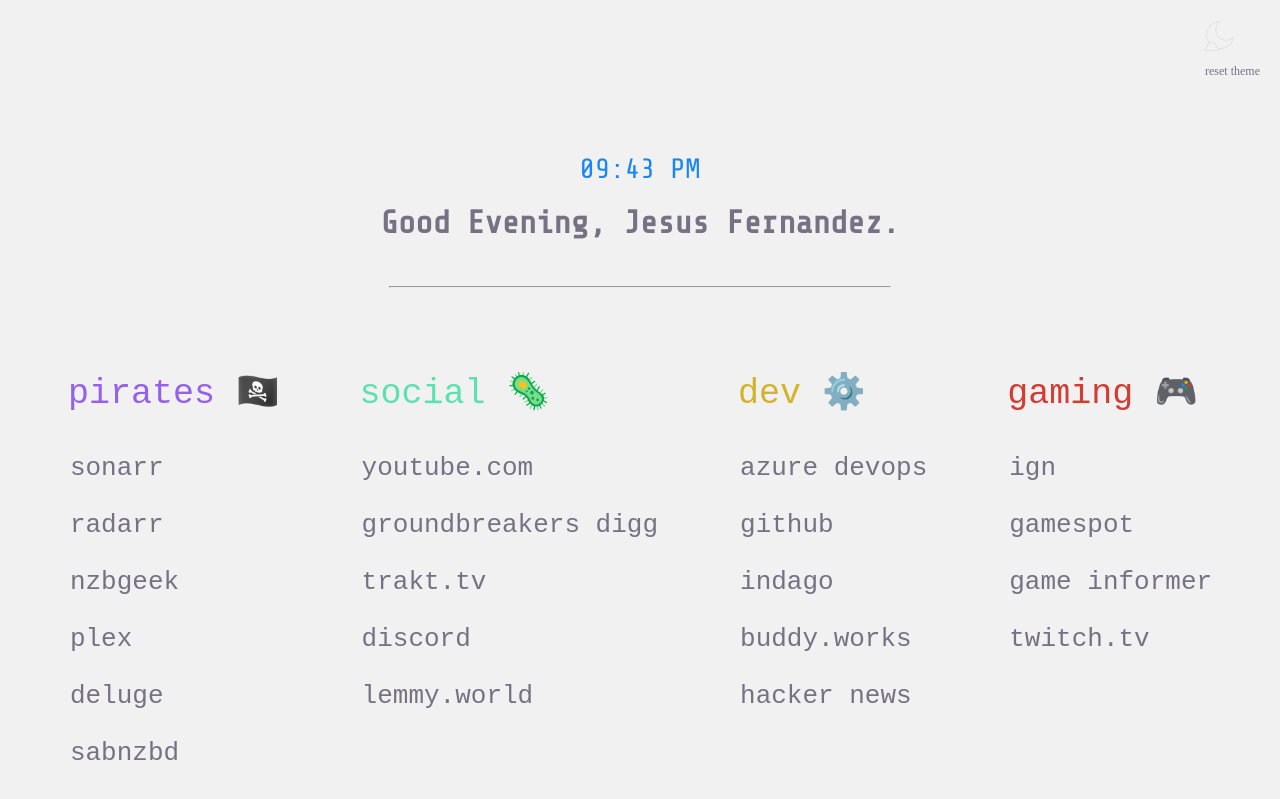
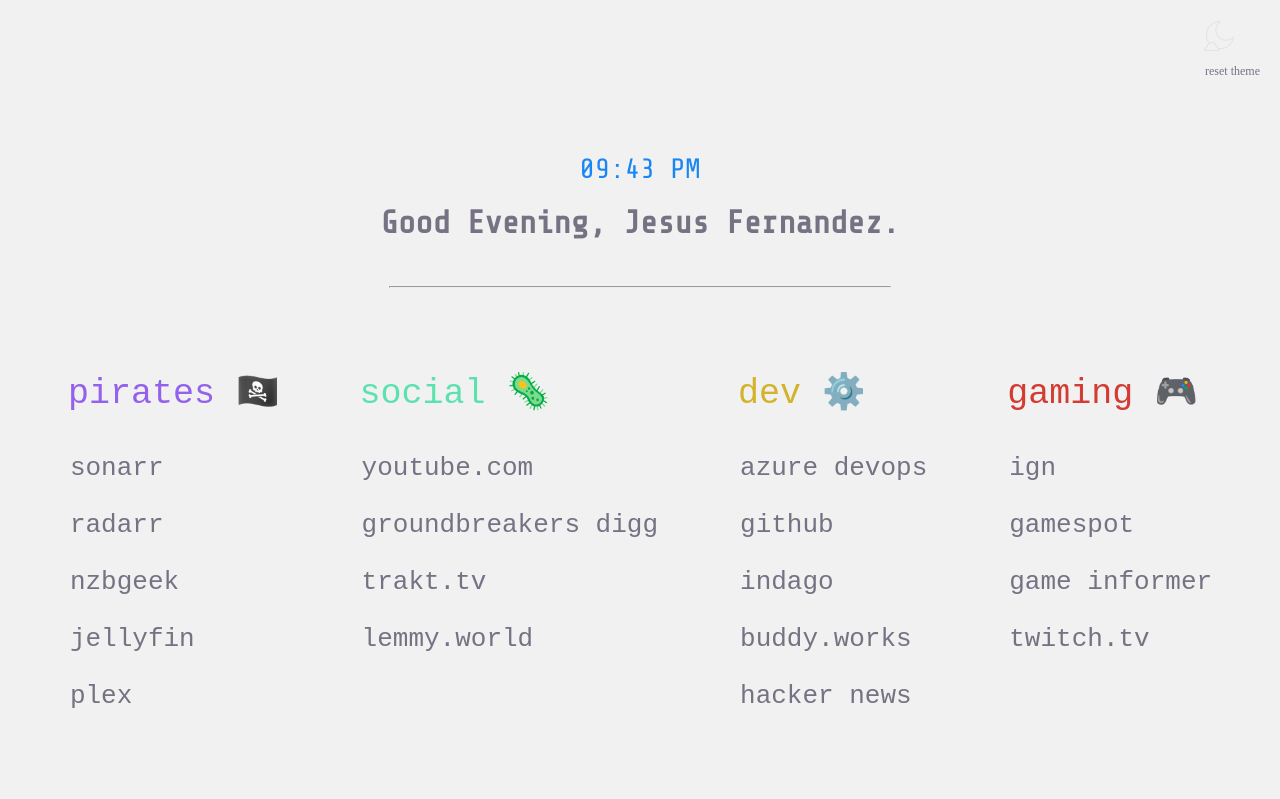
Before and after one commit to jesusOmar/jesusomar.github.io, a Jekyll site: the page start-page/startpage.html, which Jekyll copies as it is, in a window 1280 px wide. Shown: the top 799 px of the page. Built offline with Jekyll 4.4.1, drawn with Linux system fonts in a browser that asks for light colours; some web fonts are replaced.

Commit message:
Updates for new wireguard connections

```diff
--- a/start-page/startpage.html
+++ b/start-page/startpage.html
@@ -17,19 +17,17 @@
         <div class="lists">
             <div class="watch">
                 <p class="list_title" id="w">pirates 🏴‍☠️</p>
-                <a href="http://going-merry:8989/">sonarr</a><br>
-                <a href="http://going-merry:7878/">radarr</a><br>
+                <a href="https://sonarr.jesusomar.com/">sonarr</a><br>
+                <a href="https://radarr.jesusomar.com/">radarr</a><br>
                 <a href="https://www.nzbgeek.info/">nzbgeek</a><br>
+                <a href="https://jellyfin.jesusomar.com:8112/">jellyfin</a><br>
                 <a href="https://app.plex.tv/desktop/#!/">plex</a><br>
-                <a href="http://going-merry:8112/">deluge</a><br>
-                <a href="http://going-merry:8080/">sabnzbd</a><br>
             </div>
             <div class="social">
                 <p class="list_title" id="s">social 🦠</p>
                 <a href="https://youtube.com/">youtube.com</a><br>
                 <a href="https://groundbreakers.digg.com/">groundbreakers digg</a><br>
                 <a href="https://trakt.tv/">trakt.tv</a><br>
-                <a href="https://www.discord.com/channels/@me">discord</a><br>
                 <a href="https://lemmy.world">lemmy.world</a><br>
             </div>
             <div class="dev">
```
